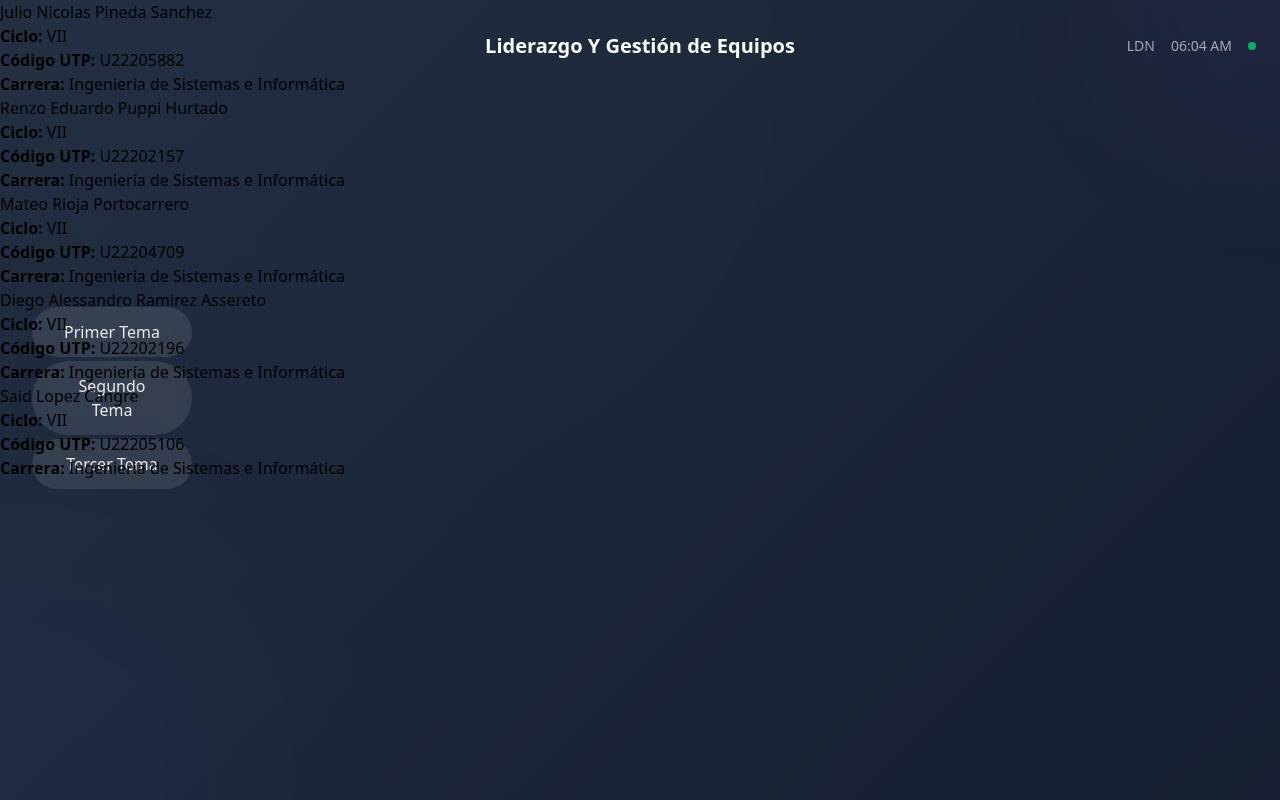
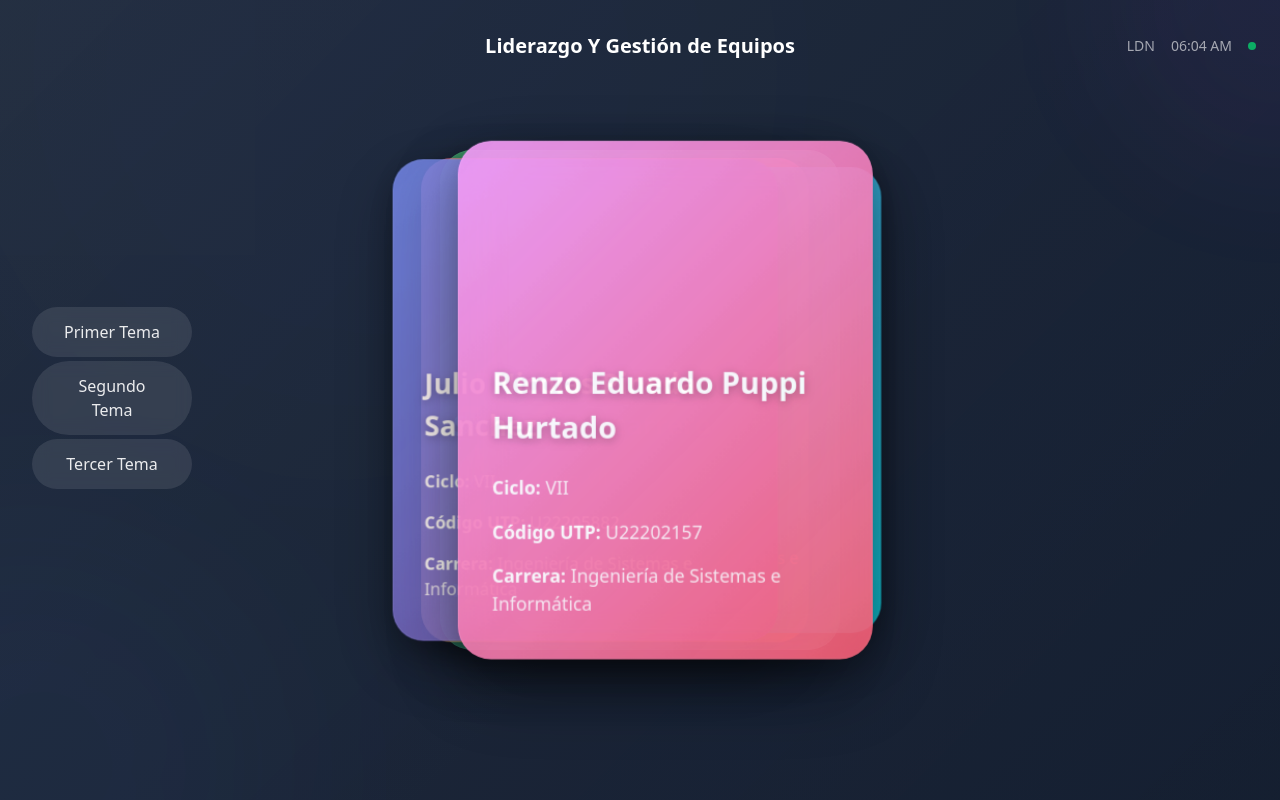
Before and after one commit to Julio-Pineda-Namebot/pa-liderazgo, an Astro site: page / in a window 1280 px wide. Built offline with nearby package versions, Linux system fonts and the light colour scheme; Astro itself is replaced by a stand-in of ours.

Commit message:
fix styles card students

```diff
--- a/src/components/layout/Sidebar.astro
+++ b/src/components/layout/Sidebar.astro
@@ -7,7 +7,7 @@ const projects = [
 ---
 
 <aside
-  class="absolute left-0 top-0 h-full w-48 z-40 flex flex-col justify-center pl-8"
+  class="absolute left-0 top-0 h-full w-48 z-50 flex flex-col justify-center pl-8"
 >
   {
     projects.map(project => (
--- a/src/styles/global.css
+++ b/src/styles/global.css
@@ -1 +1,142 @@
 @import "tailwindcss";
+
+/* --------- STYLE SLIDE PRINCIPAL PAGE --------- */
+.slides-container {
+    position: relative;
+    overflow: hidden;
+    display: flex;
+    flex: 1;
+    align-items: center;
+    justify-content: center;
+    width: 100%;
+    height: 100%;
+    transform: none !important;
+}
+
+.slides-inner {
+    position: relative;
+    height: 100%;
+    width: 100%;
+    display: flex;
+    align-items: center;
+    justify-content: center;
+}
+
+.slide {
+    position: absolute;
+    display: flex;
+    align-items: flex-end;
+    justify-content: center;
+    width: 400px;
+    height: 500px;
+    border-radius: 2rem;
+    box-shadow: 0 20px 60px rgba(0,0,0,0.3), 0 8px 25px rgba(0,0,0,0.2);
+    border: none;
+    overflow: hidden;
+    top: 50%;
+    left: 50%;
+    transform: translate(-50%, -50%);
+    transition: all 0.4s cubic-bezier(0.25, 0.46, 0.45, 0.94);
+    cursor: grab;
+    opacity: 0.6;
+    z-index: 1;
+    will-change: transform, opacity;
+}
+
+.slide:active {
+    cursor: grabbing;
+}
+
+.slide.active {
+    transform: translate(-50%, -50%) scale(1.1);
+    z-index: 10;
+    opacity: 1;
+    box-shadow: 0 30px 80px rgba(0,0,0,0.4), 0 12px 35px rgba(0,0,0,0.25);
+}
+
+.slide.next {
+    transform: translate(-30%, -50%) scale(0.9);
+    opacity: 0.8;
+    z-index: 5;
+}
+
+.slide.prev {
+    transform: translate(-70%, -50%) scale(0.9);
+    opacity: 0.8;
+    z-index: 5;
+}
+
+.slide .card {
+    width: 100%;
+    height: 100%;
+    background: linear-gradient(135deg, rgba(255,255,255,0.1) 0%, rgba(255,255,255,0.05) 100%);
+    color: #fff;
+    padding: 2rem;
+    border-radius: 2rem;
+    backdrop-filter: blur(20px);
+    -webkit-backdrop-filter: blur(20px);
+    border: 1px solid rgba(255,255,255,0.1);
+    display: flex;
+    flex-direction: column;
+    justify-content: flex-end;
+    position: relative;
+    overflow: hidden;
+}
+
+.slide .card::before {
+    content: '';
+    position: absolute;
+    top: 0;
+    left: 0;
+    right: 0;
+    bottom: 0;
+    background: linear-gradient(45deg, transparent 30%, rgba(255,255,255,0.1) 50%, transparent 70%);
+    opacity: 0;
+    transition: opacity 0.3s ease;
+}
+
+.slide:hover .card::before {
+    opacity: 1;
+}
+
+.card-content {
+    z-index: 2;
+    position: relative;
+}
+
+.slide h2 {
+    font-size: 1.8rem;
+    font-weight: 700;
+    margin-bottom: 1rem;
+    color: #fff;
+    text-shadow: 0 2px 10px rgba(0,0,0,0.3);
+}
+
+.slide p {
+    margin: 0.5rem 0;
+    font-size: 1.1rem;
+    color: rgba(255,255,255,0.9);
+    line-height: 1.5;
+}
+
+.slide p strong {
+    color: #fff;
+    font-weight: 600;
+}
+
+/* Gradientes de fondo para cada slide */
+.slide:nth-child(1) {
+    background: linear-gradient(135deg, #667eea 0%, #764ba2 100%);
+}
+.slide:nth-child(2) {
+    background: linear-gradient(135deg, #f093fb 0%, #f5576c 100%);
+}
+.slide:nth-child(3) {
+    background: linear-gradient(135deg, #4facfe 0%, #00f2fe 100%);
+}
+.slide:nth-child(4) {
+    background: linear-gradient(135deg, #43e97b 0%, #38f9d7 100%);
+}
+.slide:nth-child(5) {
+    background: linear-gradient(135deg, #fa709a 0%, #fee140 100%);
+}
```
